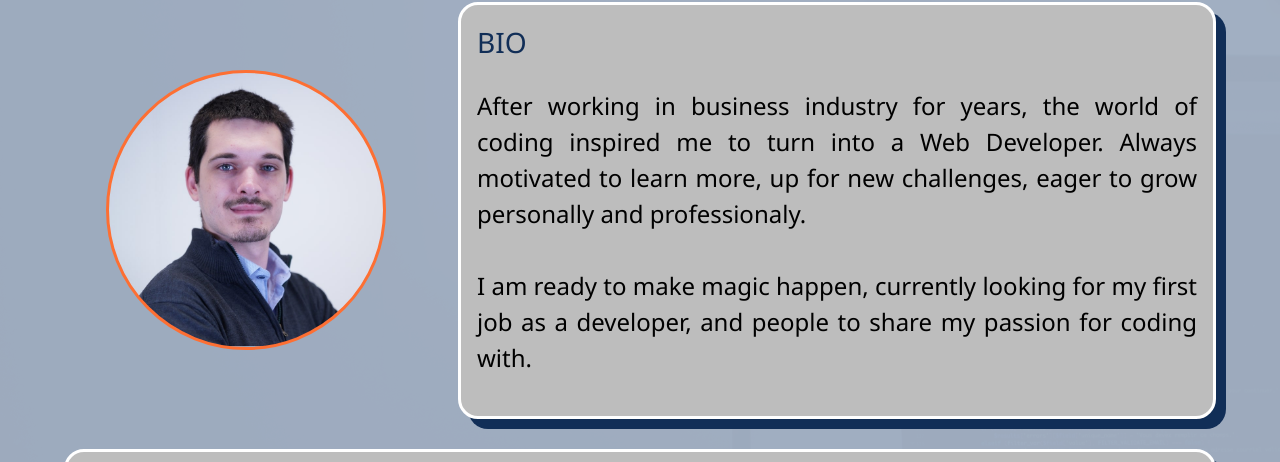
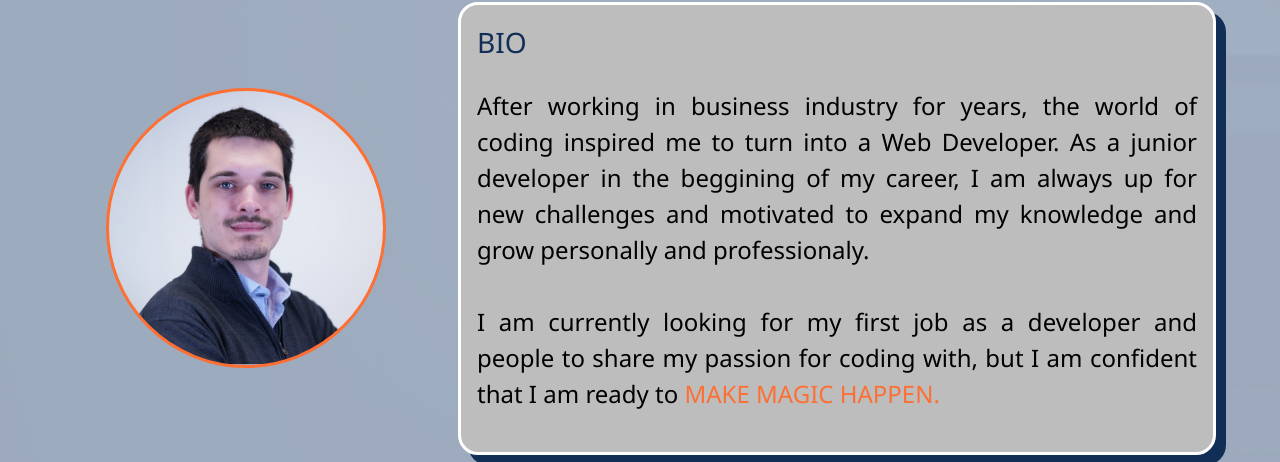
Before and after one commit to krik-chry/portfolio, a React (Create React App) app: page /about in a window 1280 px wide. Shown: the part 116-578 px from the top of the page. Built offline with nearby package versions, Linux system fonts and the light colour scheme.

Commit message:
About page Styling

```diff
--- a/src/components/About.js
+++ b/src/components/About.js
@@ -17,10 +17,12 @@ class About extends Component {
               <h3 className="text-secondary">BIO</h3>
               <p className="bio-text">
                 After working in business industry for years, the world of coding inspired me to
-                turn into a Web Developer. Always motivated to learn more, up for new challenges,
-                eager to grow personally and professionaly. <br></br>
-                <br></br>I am ready to make magic happen, currently looking for my first job as a
-                developer, and people to share my passion for coding with.
+                turn into a Web Developer. As a junior developer in the beggining of my career, I am
+                always up for new challenges and motivated to expand my knowledge and grow
+                personally and professionaly. <br></br>
+                <br></br>I am currently looking for my first job as a developer and people to share
+                my passion for coding with, but I am confident that I am ready to{' '}
+                <span>MAKE MAGIC HAPPEN.</span>
               </p>
             </div>
 
--- a/src/styles/About.scss
+++ b/src/styles/About.scss
@@ -34,6 +34,10 @@
     line-height: 1.5;
     font-size: 1.5rem;
     text-align: justify;
+
+    span {
+      color: $quinary-color;
+    }
   }
 
   .stack-icon {
```
